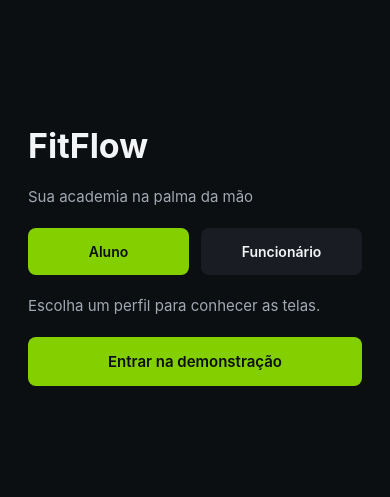
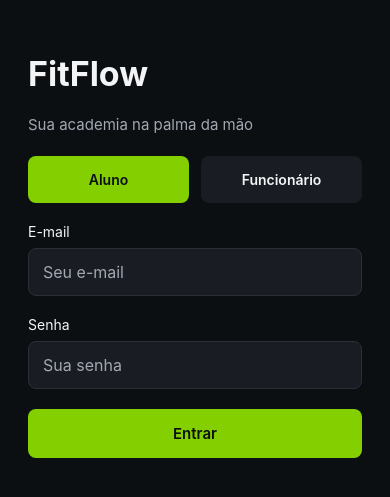
Before and after one commit to BrenoSAndrade/fitflow, a React Native app: screen /Entrada in a window 390 px wide. Shown: the part 167-664 px from the top of the page. Built offline with nearby package versions, Linux system fonts and the light colour scheme.

Commit message:
Conecta entrada as contas locais

```diff
--- a/componentes/Campo.js
+++ b/componentes/Campo.js
@@ -1,7 +1,7 @@
 import { StyleSheet, Text, TextInput, View } from 'react-native';
 import { cores } from './tema';
 
-export default function Campo({ rotulo, valor, aoAlterar, exemplo, teclado = 'default', limite = 80, editavel = true }) {
+export default function Campo({ rotulo, valor, aoAlterar, exemplo, teclado = 'default', limite = 80, editavel = true, ocultar = false, capitalizacao = 'sentences', corrigir = true }) {
   return (
     <View style={estilos.campo}>
       <Text style={estilos.rotulo}>{rotulo}</Text>
@@ -14,6 +14,9 @@ export default function Campo({ rotulo, valor, aoAlterar, exemplo, teclado = 'de
         keyboardType={teclado}
         maxLength={limite}
         editable={editavel}
+        secureTextEntry={ocultar}
+        autoCapitalize={capitalizacao}
+        autoCorrect={corrigir}
         selectionColor={cores.verde}
         style={estilos.entrada}
       />
--- a/contextos/Sessao.js
+++ b/contextos/Sessao.js
@@ -1,28 +1,28 @@
-import { createContext, useContext, useEffect, useState } from 'react';
+import { createContext, useContext, useEffect, useRef, useState } from 'react';
 import { ActivityIndicator, Alert, Platform, StyleSheet, Text } from 'react-native';
 import { SafeAreaView } from 'react-native-safe-area-context';
-import { prepararContasLocais } from '../servicos/contasLocais';
+import { autenticarUsuario, encerrarSessaoUsuario, prepararContasLocais, recuperarUsuario } from '../servicos/contasLocais';
 import Botao from '../componentes/Botao';
 import { cores } from '../componentes/tema';
-import { apagarSessao, lerSessao, salvarSessao } from '../servicos/sessao';
+import { apagarSessao } from '../servicos/sessao';
 
 const ContextoSessao = createContext(null);
 
 export function ProvedorSessao({ children: conteudo }) {
-  const [perfil, definirPerfil] = useState(null);
+  const [usuario, definirUsuario] = useState(null);
   const [carregando, definirCarregando] = useState(true);
   const [ocupado, definirOcupado] = useState(false);
   const [erro, definirErro] = useState(false);
+  const operacaoEmAndamento = useRef(false);
+  const perfil = usuario ? usuario.perfil : null;
 
   async function carregarDados() {
     definirCarregando(true);
     definirErro(false);
     try {
-      const [perfilSalvo] = await Promise.all([
-        lerSessao(),
-        Platform.OS === 'web' ? Promise.resolve() : prepararContasLocais(),
-      ]);
-      definirPerfil(perfilSalvo);
+      if (Platform.OS !== 'web') await prepararContasLocais();
+      await apagarSessao();
+      definirUsuario(await recuperarUsuario());
     } catch {
       definirErro(true);
     } finally {
@@ -34,28 +34,31 @@ export function ProvedorSessao({ children: conteudo }) {
     carregarDados();
   }, []);
 
-  async function entrar(novoPerfil) {
-    if (ocupado) return;
+  async function entrar(email, senha, perfilEscolhido) {
+    if (operacaoEmAndamento.current) return false;
+    operacaoEmAndamento.current = true;
     definirOcupado(true);
     try {
-      await salvarSessao(novoPerfil);
-      definirPerfil(novoPerfil);
-    } catch {
-      Alert.alert('Não foi possível entrar', 'Tente novamente.');
+      const conta = await autenticarUsuario(email, senha, perfilEscolhido);
+      definirUsuario(conta);
+      return true;
     } finally {
+      operacaoEmAndamento.current = false;
       definirOcupado(false);
     }
   }
 
   async function sair() {
-    if (ocupado) return;
+    if (operacaoEmAndamento.current) return;
+    operacaoEmAndamento.current = true;
     definirOcupado(true);
     try {
-      await apagarSessao();
-      definirPerfil(null);
+      await encerrarSessaoUsuario();
+      definirUsuario(null);
     } catch {
       Alert.alert('Não foi possível sair', 'Tente novamente.');
     } finally {
+      operacaoEmAndamento.current = false;
       definirOcupado(false);
     }
   }
@@ -76,7 +79,7 @@ export function ProvedorSessao({ children: conteudo }) {
   }
 
   return (
-    <ContextoSessao.Provider value={{ perfil, aluno: perfil === 'aluno' ? 'aluno-demonstracao' : null, entrar, sair, ocupado }}>
+    <ContextoSessao.Provider value={{ usuario, perfil, aluno: perfil === 'aluno' ? usuario.id : null, entrar, sair, ocupado }}>
       {conteudo}
     </ContextoSessao.Provider>
   );
--- a/telas/Entrada.js
+++ b/telas/Entrada.js
@@ -1,24 +1,56 @@
 import { useState } from 'react';
-import { Pressable, StyleSheet, Text, View } from 'react-native';
+import { Platform, Pressable, ScrollView, StyleSheet, Text, View } from 'react-native';
 import { SafeAreaView } from 'react-native-safe-area-context';
 import Botao from '../componentes/Botao';
+import Campo from '../componentes/Campo';
+import { normalizarEmail } from '../banco/usuarios';
 import { cores } from '../componentes/tema';
 import { usarSessao } from '../contextos/Sessao';
 
 export default function Entrada() {
   const [perfil, definirPerfil] = useState('aluno');
+  const [email, definirEmail] = useState('');
+  const [senha, definirSenha] = useState('');
+  const [erro, definirErro] = useState('');
   const { entrar, ocupado } = usarSessao();
+
+  async function enviar() {
+    if (ocupado) return;
+    definirErro('');
+    let emailValido;
+    try {
+      emailValido = normalizarEmail(email);
+      if (!senha.length) {
+        definirErro('Informe a senha.');
+        return;
+      }
+    } catch (falha) {
+      definirErro(falha.message);
+      return;
+    }
+    if (Platform.OS === 'web') {
+      definirErro('Para entrar com as contas locais, use o aplicativo no celular.');
+      return;
+    }
+    try {
+      await entrar(emailValido, senha, perfil);
+    } catch {
+      definirErro('Não foi possível entrar. Confira e-mail, senha e perfil e tente novamente.');
+    }
+  }
 
   return (
     <SafeAreaView style={estilos.tela}>
+      <ScrollView contentContainerStyle={estilos.rolagem} keyboardShouldPersistTaps="handled" automaticallyAdjustKeyboardInsets>
         <View style={estilos.conteudo}>
           <Text accessibilityRole="header" style={estilos.titulo}>FitFlow</Text>
           <Text style={estilos.descricao}>Sua academia na palma da mão</Text>
           <View style={estilos.perfis}>
             {['aluno', 'funcionario'].map((opcao) => (
               <Pressable key={opcao} accessibilityRole="radio"
-              accessibilityState={{ checked: perfil === opcao }}
-              onPress={() => definirPerfil(opcao)}
+                accessibilityState={{ checked: perfil === opcao, disabled: ocupado }}
+                disabled={ocupado}
+                onPress={() => { definirPerfil(opcao); definirErro(''); }}
                 style={[estilos.perfil, perfil === opcao && estilos.selecionado]}>
                 <Text style={[estilos.nomePerfil, perfil === opcao && estilos.nomeSelecionado]}>
                   {opcao === 'aluno' ? 'Aluno' : 'Funcionário'}
@@ -26,15 +58,19 @@ export default function Entrada() {
               </Pressable>
             ))}
           </View>
-        <Text style={estilos.descricao}>Escolha um perfil para conhecer as telas.</Text>
-        <Botao titulo={ocupado ? 'Entrando...' : 'Entrar na demonstração'} desabilitado={ocupado} aoPressionar={() => entrar(perfil)} />
+          <Campo rotulo="E-mail" valor={email} aoAlterar={definirEmail} exemplo="Seu e-mail" teclado="email-address" limite={254} capitalizacao="none" corrigir={false} editavel={!ocupado} />
+          <Campo rotulo="Senha" valor={senha} aoAlterar={definirSenha} exemplo="Sua senha" limite={128} ocultar capitalizacao="none" corrigir={false} editavel={!ocupado} />
+          {erro ? <Text accessibilityRole="alert" style={estilos.descricao}>{erro}</Text> : null}
+          <Botao titulo={ocupado ? 'Entrando...' : 'Entrar'} desabilitado={ocupado} aoPressionar={enviar} />
         </View>
+      </ScrollView>
     </SafeAreaView>
   );
 }
 
 const estilos = StyleSheet.create({
-  tela: { flex: 1, backgroundColor: cores.fundo, justifyContent: 'center' },
+  tela: { flex: 1, backgroundColor: cores.fundo },
+  rolagem: { flexGrow: 1, justifyContent: 'center' },
   conteudo: { padding: 28, gap: 20, width: '100%', maxWidth: 480, alignSelf: 'center' },
   titulo: { color: cores.texto, fontSize: 34, fontWeight: '700' },
   descricao: { color: cores.secundario, fontSize: 15, lineHeight: 22 },
```
Also changed, not shown: 1 other file (tests, documents, lock files or other folders). Lines whose indentation alone changed are shown as unchanged.
